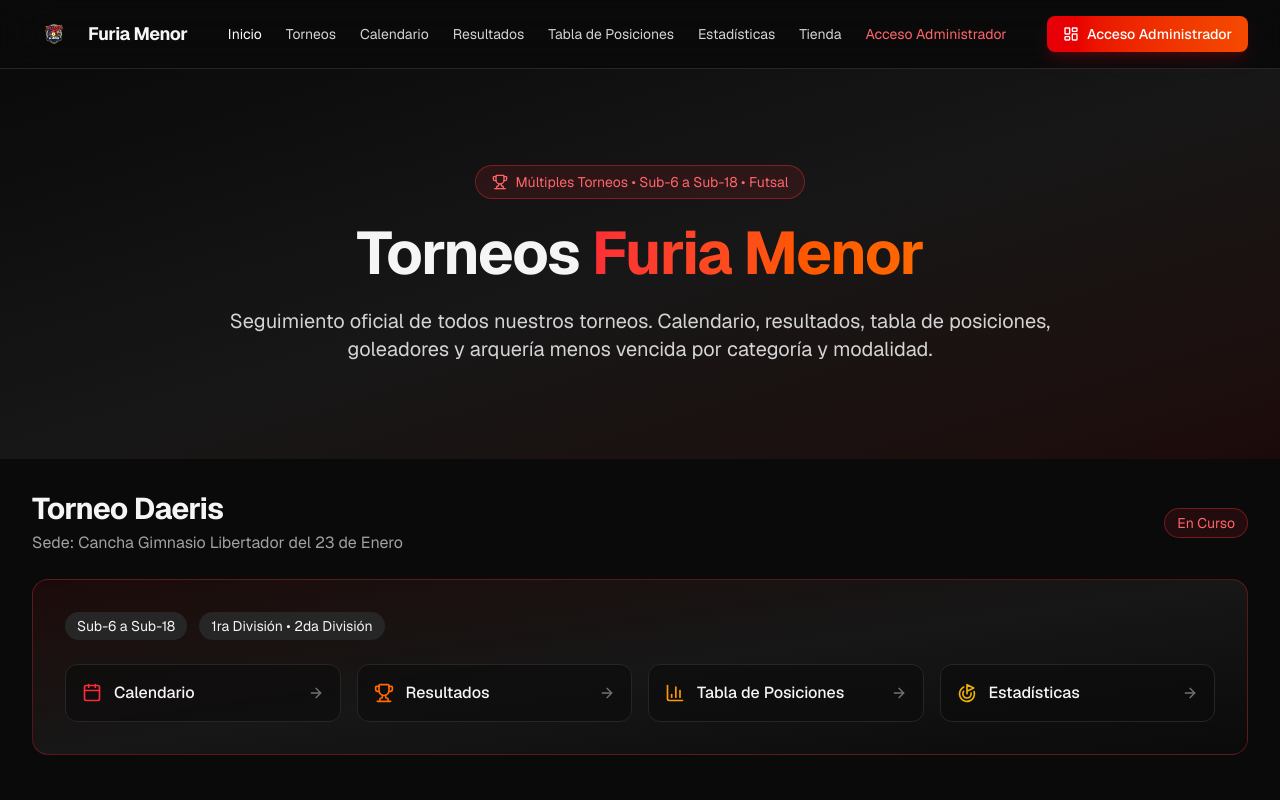
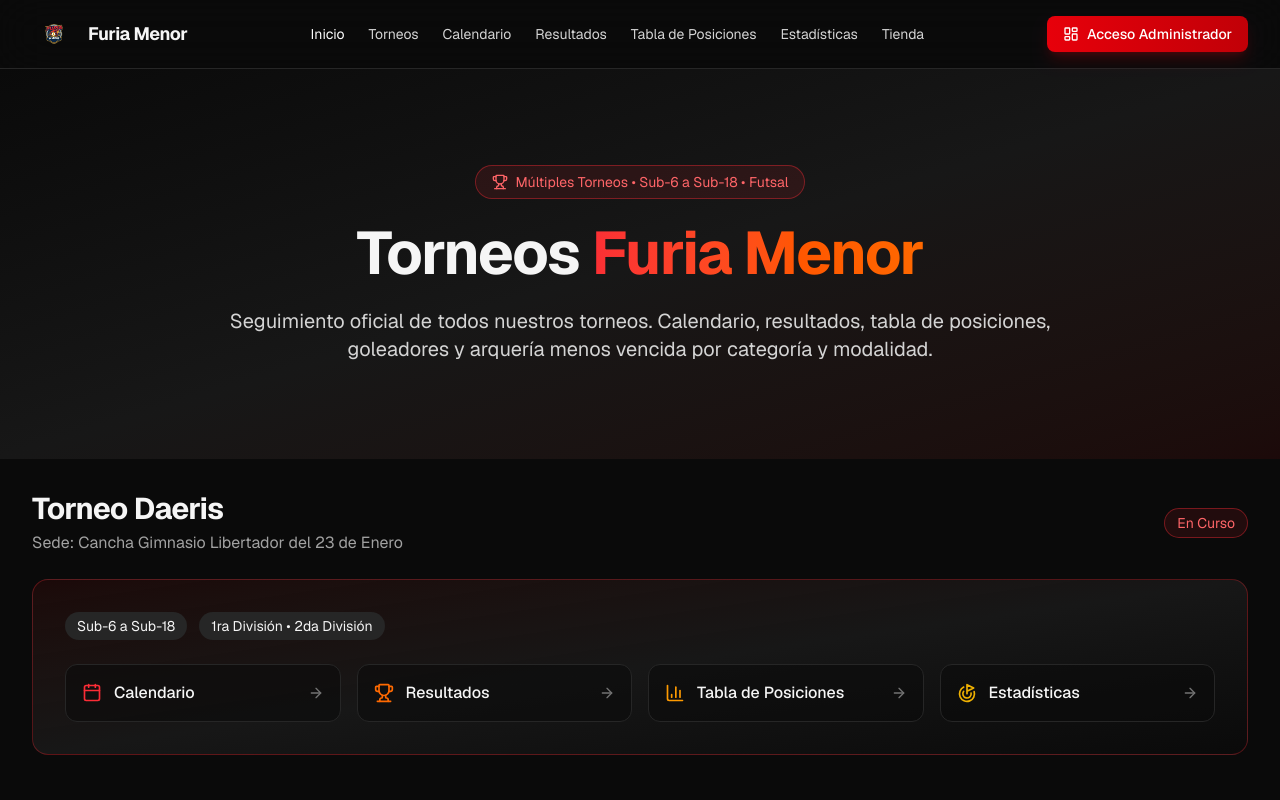
Before and after one commit to Leeonardo/FuriaMenor, a Next.js app: page / in a window 1280 px wide. Shown: the top 800 px of the page. Built offline with nearby package versions, Linux system fonts and the light colour scheme.

Commit message:
UpdateAdminBtn

```diff
--- a/src/app/page.tsx
+++ b/src/app/page.tsx
@@ -107,13 +107,10 @@ export default function Home() {
             <Link href="#tienda" className="text-sm text-neutral-300 transition hover:text-white">
               Tienda
             </Link>
-            <Link href="/admin" className="text-sm text-red-400 transition hover:text-red-300">
-              Acceso Administrador
-            </Link>
           </div>
           <Link
-            href="/dashboard/tournaments"
-            className="flex items-center gap-2 rounded-lg bg-gradient-to-r from-red-600 to-orange-600 px-4 py-2 text-sm font-medium text-white shadow-lg shadow-red-600/20 transition hover:from-red-500 hover:to-orange-500"
+            href="/admin"
+            className="flex items-center gap-2 rounded-lg bg-gradient-to-r from-red-600 to-red-700 px-4 py-2 text-sm font-medium text-white shadow-lg shadow-red-600/20 transition hover:from-red-500 hover:to-red-600"
           >
             <LayoutDashboard className="h-4 w-4" />
             Acceso Administrador
```
